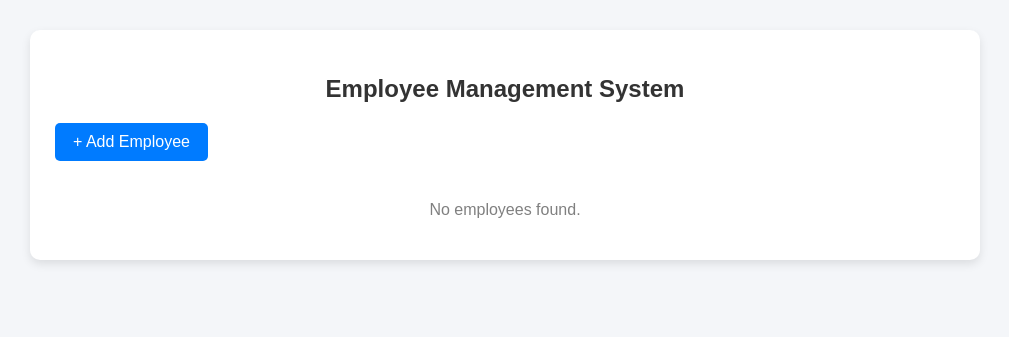
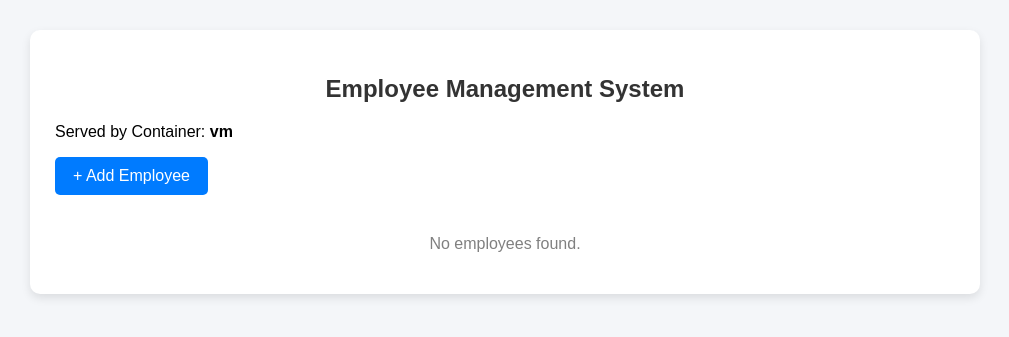
Before and after one commit to 93SurendraPal/devSecOpsProject, a Flask app: page / in a window 1280 px wide. Shown: the top 337 px of the page, without its empty margins (135-1144 px from the left). Run offline with Flask 3, Linux system fonts and the light colour scheme; data that the repository does not hold is empty.

Commit message:
improved code

```diff
--- a/app.py
+++ b/app.py
@@ -1,6 +1,7 @@
 from flask import Flask, render_template, request, redirect
 import pymysql
 import config
+import socket
 
 app = Flask(__name__)
 
@@ -26,7 +27,7 @@ def create_table():
 
 @app.route('/')
 def index():
-
+    container_id = socket.gethostname()
     conn = get_connection()
     cursor = conn.cursor()
 
@@ -35,7 +36,7 @@ def index():
 
     conn.close()
 
-    return render_template('index.html', employees=employees)
+    return render_template('index.html', container_id = container_id,employees=employees)
 
 
 @app.route('/add', methods=['GET', 'POST'])
--- a/templates/index.html
+++ b/templates/index.html
@@ -76,7 +76,10 @@
 <div class="container">
 
     <h2>Employee Management System</h2>
-
+    <p>
+    Served by Container:
+    <strong>{{ container_id }}</strong>
+    </p>
     <a href="/add" class="btn">+ Add Employee</a>
 
     {% if employees %}
```
Also changed, not shown: requirements.txt (+10 -0 lines), 2 other files.
